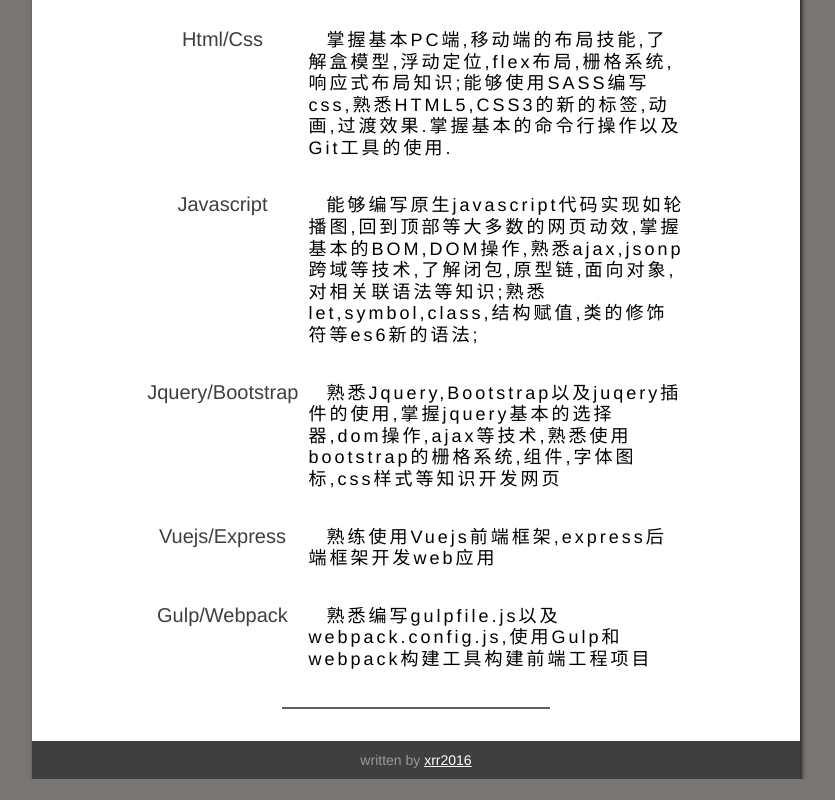
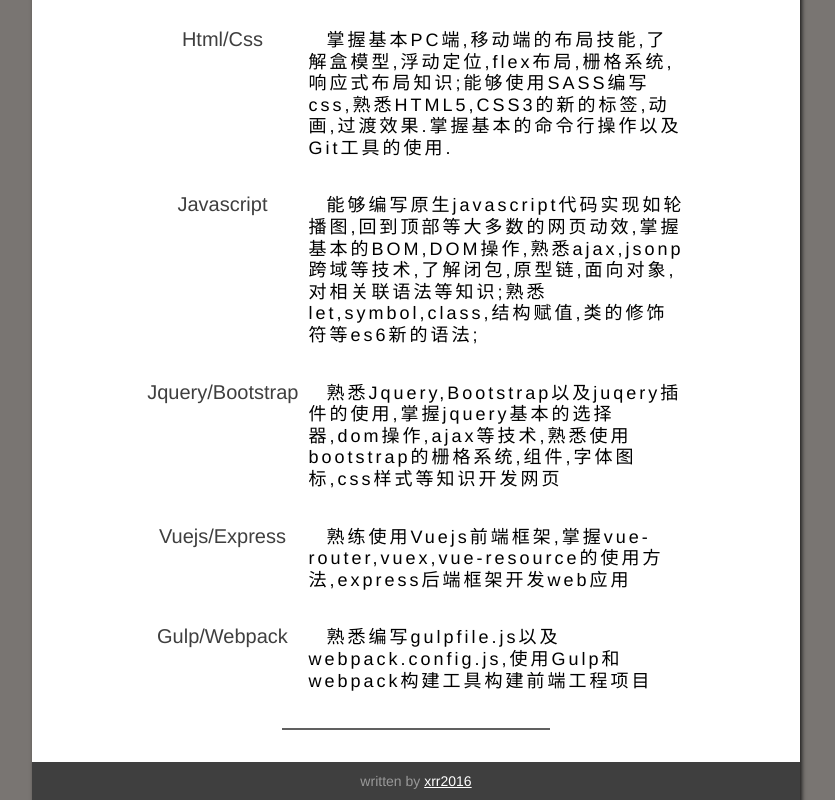
Before and after one commit to xrr2016/canvas_particle, a website: page index.html in a window 1280 px wide. Shown: the part 1142-1942 px from the top of the page, without its empty margins (224-1059 px from the left). Before the commit the page ends 1921 px from the top, so only its background shows below. Drawn offline with Linux system fonts and the light colour scheme.

Commit message:
:pencil2: add something

```diff
--- a/index.html
+++ b/index.html
@@ -80,7 +80,7 @@
           <li class="skills-item">
             <span class="skill-name">Vuejs/Express</span>
             <p class="skill-description">
-              熟练使用Vuejs前端框架,express后端框架开发web应用
+              熟练使用Vuejs前端框架,掌握vue-router,vuex,vue-resource的使用方法,express后端框架开发web应用
             </p>
           </li>
           <li class="skills-item">
```
